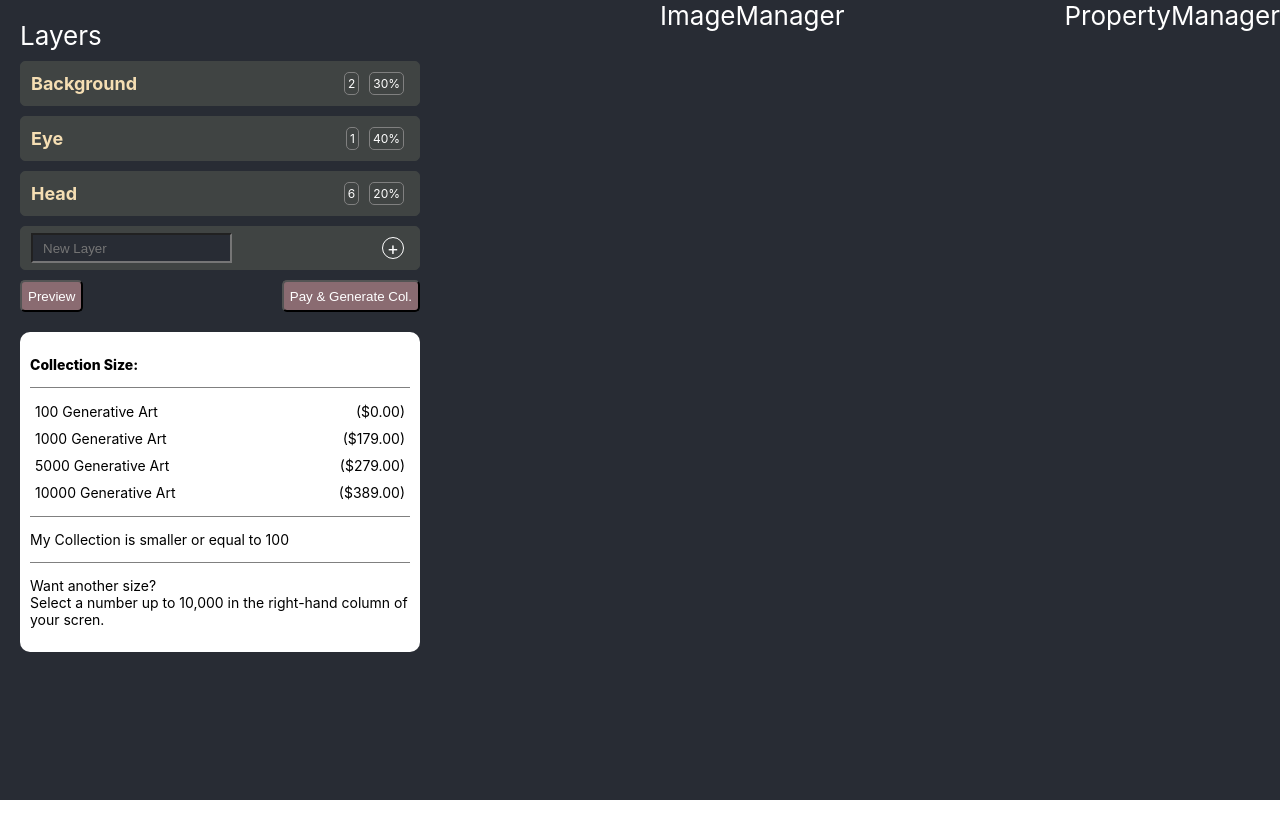
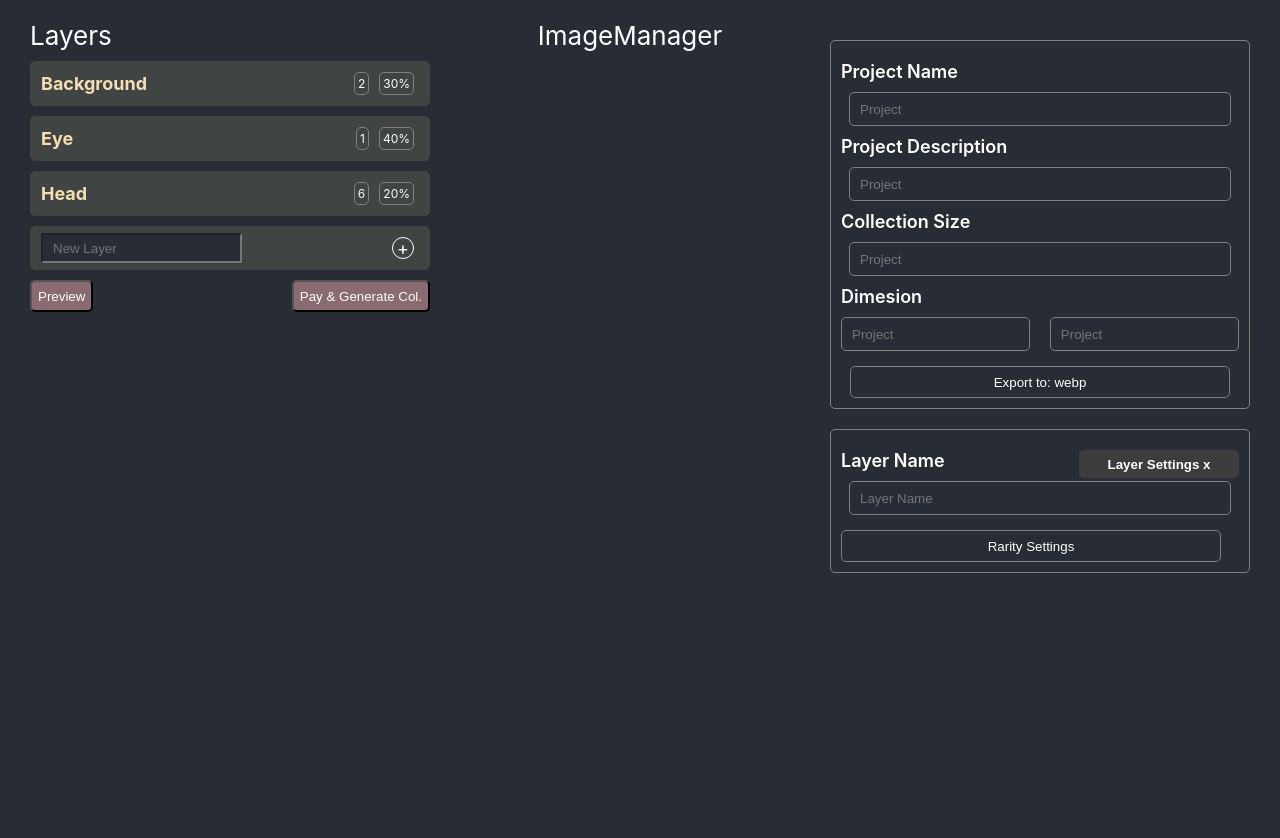
Before and after one commit to elishadiah/NFT-generator-using-ReactJS, a React (Create React App) app: page / in a window 1280 px wide. Before the commit the page ends 800 px from the top, so only its background shows below. Built offline with nearby package versions, Linux system fonts and the light colour scheme.

Commit message:
property side create

```diff
--- a/src/App.css
+++ b/src/App.css
@@ -5,6 +5,7 @@
   font-size: calc(10px + 2vmin);
   color: white;
   justify-content: space-between;
+  padding: 20px 30px;
 }
 
 .App-logo {
--- /dev/null
+++ b/src/components/PropertyManager/LayerProperty.jsx
@@ -0,0 +1,14 @@
+import React from "react";
+import "./PropertyManager.css";
+export const LayerProperty = () => {
+  return (
+    <div className="property_container layer_container">
+      <div className="property_item">
+        <p>Layer Name</p>
+        <input type="text" placeholder="Layer Name" />
+      </div>
+      <button className="export_button">Rarity Settings</button>
+      <button className="setting_button">Layer Settings&nbsp;x</button>
+    </div>
+  );
+};
--- /dev/null
+++ b/src/components/PropertyManager/ProjectProperty.jsx
@@ -0,0 +1,28 @@
+import React from "react";
+import "./PropertyManager.css";
+export const ProjectProperty = () => {
+  return (
+    <div className="property_container">
+      <div className="property_item">
+        <p>Project Name</p>
+        <input type="text" placeholder="Project" />
+      </div>
+      <div className="property_item">
+        <p>Project Description</p>
+        <input type="text" placeholder="Project" />
+      </div>
+      <div className="property_item">
+        <p>Collection Size</p>
+        <input type="text" placeholder="Project" />
+      </div>
+      <div className="property_item">
+        <p>Dimesion</p>
+        <div className="property_dimension">
+          <input type="text" placeholder="Project" />
+          <input type="text" placeholder="Project" />
+        </div>
+        <button className="export_button">Export to: webp</button>
+      </div>
+    </div>
+  );
+};
--- /dev/null
+++ b/src/components/PropertyManager/PropertyManager.css
@@ -0,0 +1,58 @@
+.projectproperty {
+    width: 400px;
+}
+.property_container {
+    border: solid gray 1px;
+    border-radius: 5px;
+    padding: 10px;
+    margin-top: 20px;
+}
+.property_item {
+    display: flex;
+    flex-direction: column;
+    align-items: center;
+    width: 100%;
+}
+.property_item p {
+    width: 100%;
+    text-align: left;
+    margin: 10px 0px;
+    font-size: 18px;
+    font-weight: 600;
+}
+.property_item input {
+    width: 360px;
+    height: 32px;
+    background:none;
+    padding: 0px 10px;
+    border: solid 1px gray;
+    border-radius: 5px;
+}
+.property_dimension {
+    width: 100%;
+    display: flex;
+    justify-content: space-between;
+}
+.property_dimension input{
+    width: 42%;
+}
+.export_button {
+    width: 380px;
+    background: none;
+    border: solid gray 1px;
+    height: 32px;
+    margin-top: 15px;
+}
+.layer_container {
+    position: relative;
+}
+.setting_button {
+    position: absolute;
+    right: 10px;
+    top: 20px;
+    border: none;
+    width: 160px;
+    height: 28px;
+    font-weight: 800;
+    background: rgb(61, 61, 61);
+}
--- a/src/components/PropertyManager/PropertyManager.jsx
+++ b/src/components/PropertyManager/PropertyManager.jsx
@@ -1,5 +1,12 @@
 import React from "react";
+import { LayerProperty } from "./LayerProperty";
+import { ProjectProperty } from "./ProjectProperty";
 
 export const PropertyManager = () => {
-  return <div>PropertyManager</div>;
+  return (
+    <div>
+      <ProjectProperty />
+      <LayerProperty />
+    </div>
+  );
 };
--- a/src/components/SiderBar/Sidebar.css
+++ b/src/components/SiderBar/Sidebar.css
@@ -1,6 +1,5 @@
 .sidebar {
     width: 400px;
-    padding: 20px
 }
 /* Single Layer */
 .layer_single {
--- a/src/components/SiderBar/Sidebar.jsx
+++ b/src/components/SiderBar/Sidebar.jsx
@@ -43,10 +43,11 @@ const priceData = [
   },
 ];
 export const Sidebar = () => {
-  const [isOpen, setIsOpen] = useState(true);
+  const [isOpen, setIsOpen] = useState(false);
 
   const generateCollection = (item) => {
     console.log("Generate Function: ", item);
+    setIsOpen(false);
   };
   return (
     <div className="sidebar">
```
